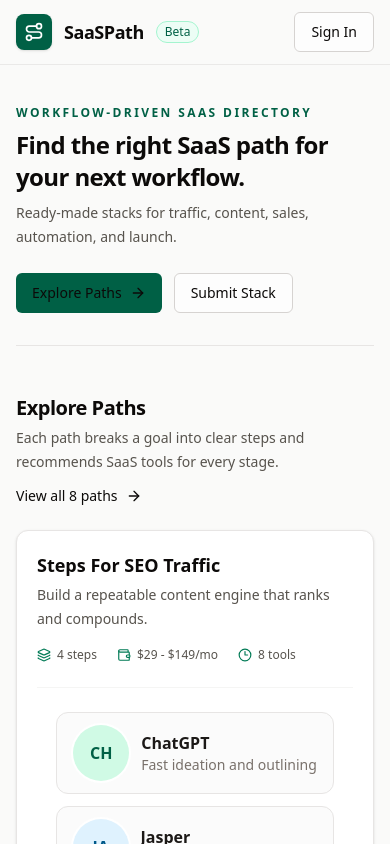
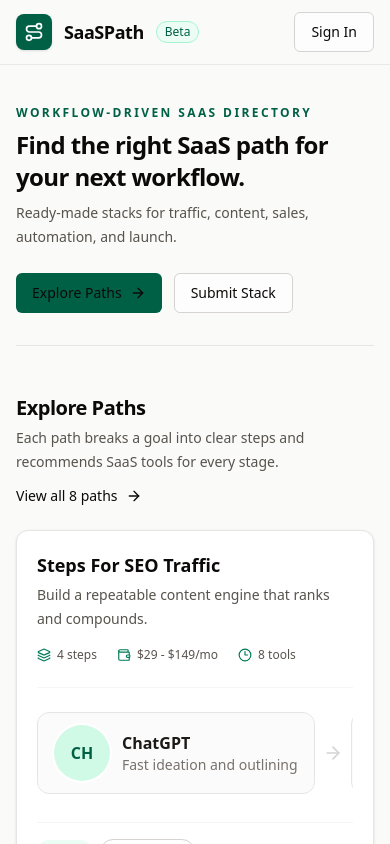
Before and after one commit to ethanhntt-gif/SaaSPath, a Next.js app: page / in a window 390 px wide. Shown: the top 844 px of the page. Built offline with nearby package versions, Linux system fonts and the light colour scheme.

Commit message:
Render tool chain as a single left-to-right row
- Remove wrapping and centering from the tool chain

- Keep tools in one horizontal row with arrows between them

- Allow horizontal scroll on narrow screens

```diff
--- a/components/PathCard.tsx
+++ b/components/PathCard.tsx
@@ -62,16 +62,13 @@
         </dl>
       </div>
 
-      <ol className="flex flex-col items-center justify-center gap-3 border-t border-stone-100 pt-6 sm:flex-row sm:flex-wrap sm:items-stretch sm:gap-3">
+      <ol className="flex flex-row items-stretch gap-2 overflow-x-auto border-t border-stone-100 pt-6 pb-1">
         {chain.map((tool, index) => (
-          <li key={`${tool.name}-${index}`} className="flex items-center gap-3">
+          <li key={`${tool.name}-${index}`} className="flex shrink-0 items-center gap-2">
             {index > 0 && (
-              <ArrowRight
-                className="hidden h-5 w-5 shrink-0 text-stone-300 sm:block"
-                aria-hidden="true"
-              />
+              <ArrowRight className="h-5 w-5 shrink-0 text-stone-300" aria-hidden="true" />
             )}
-            <div className="flex min-w-0 flex-1 items-center gap-3 rounded-xl border border-stone-200 bg-stone-50/70 px-4 py-3 sm:flex-none">
+            <div className="flex min-w-0 items-center gap-3 rounded-xl border border-stone-200 bg-stone-50/70 px-4 py-3">
               <span
                 className={`grid h-14 w-14 shrink-0 place-items-center rounded-full text-base font-semibold ring-2 ring-white ${
                   avatarPalette[index % avatarPalette.length]
```
